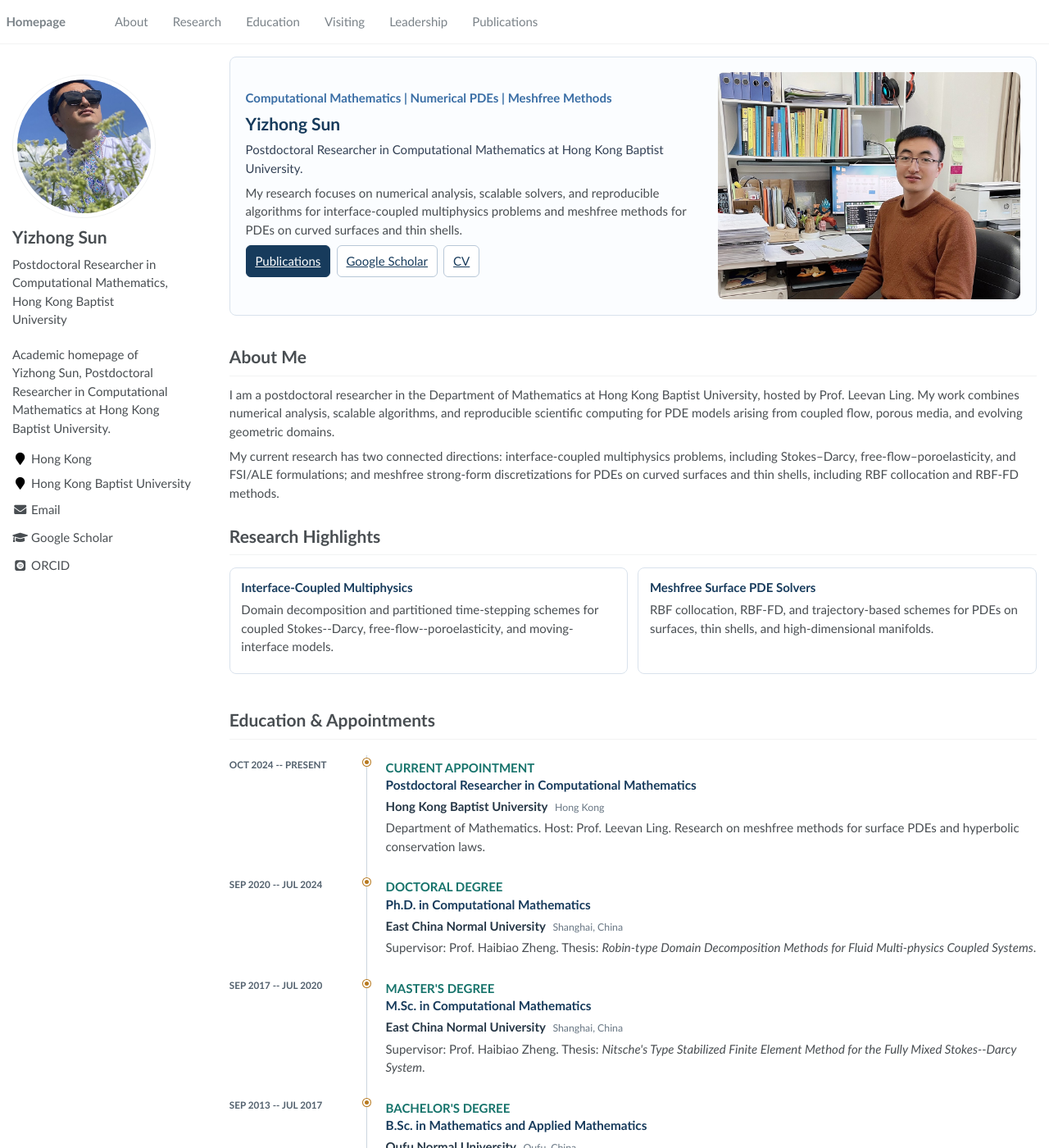
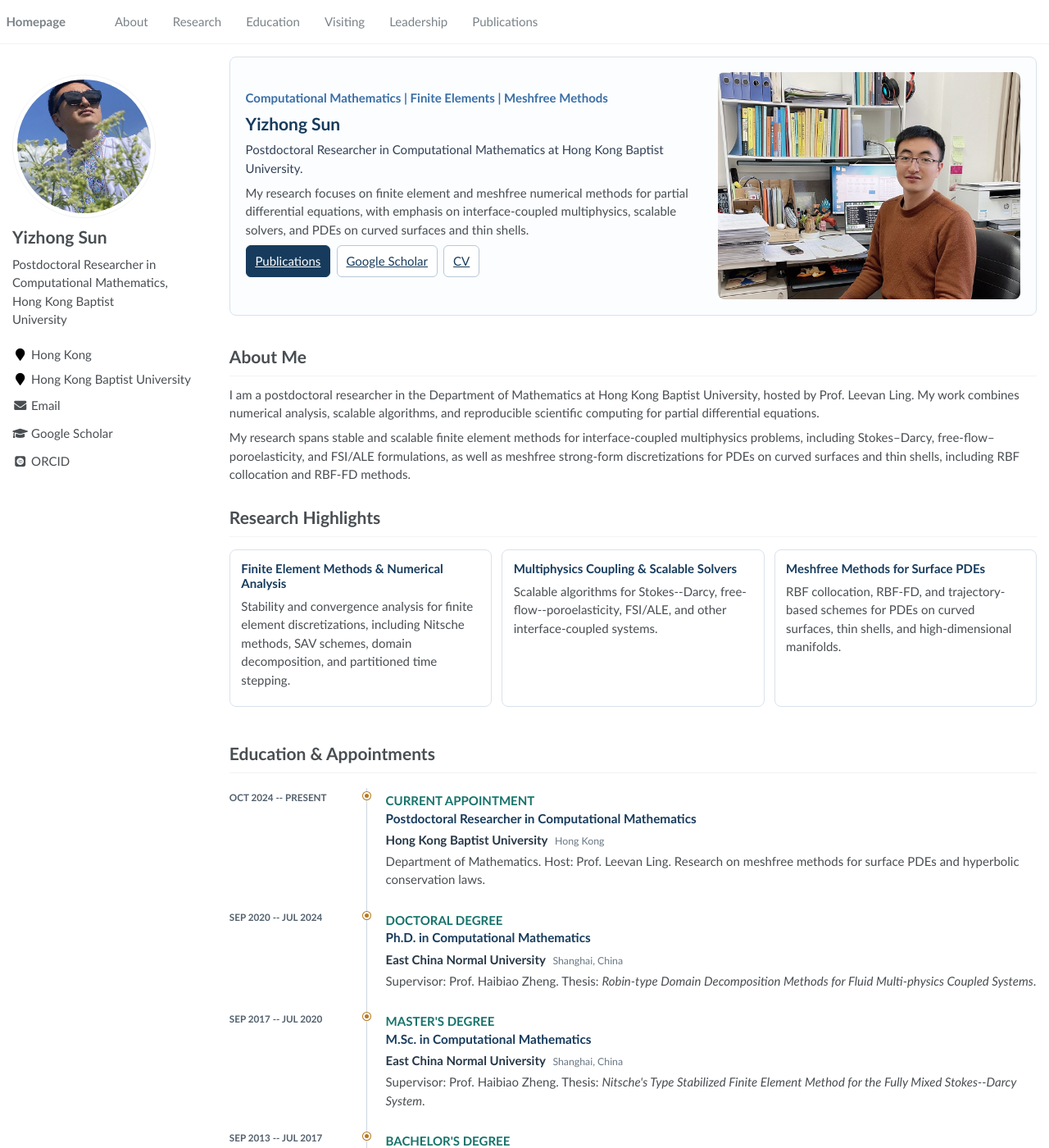
Before and after one commit to yzsun95/yzsun95.github.io, a Jekyll site: the page built from _pages/about.md, in a window 1280 px wide and 1400 px high. Shown: the whole window at 82% size. Built offline with Jekyll 4.4.1, drawn with Linux system fonts in a browser that asks for light colours; some web fonts are replaced; some of the changed text lies outside the part shown.

Commit message:
Refresh domain and research profile

```diff
--- a/_config.yml
+++ b/_config.yml
@@ -8,9 +8,9 @@
 # Site Settings
 title                    : "Yizhong Sun"
 description              : "Academic homepage of Yizhong Sun, Postdoctoral Researcher in Computational Mathematics at Hong Kong Baptist University."
-url                      : "https://bill950204.github.io"
-baseurl                  : "/yzsun95.github.io"
-repository               : "bill950204/yzsun95.github.io"
+url                      : "https://yzsun95.github.io"
+baseurl                  : ""
+repository               : "yzsun95/yzsun95.github.io"
 google_scholar_stats_use_cdn : true
 
 # google analytics
@@ -70,6 +70,9 @@ exclude:
   - tools
   - .superpowers
   - docs
+  - task_plan.md
+  - findings.md
+  - progress.md
   - google_scholar_crawler
   - "*.sublime-project"
   - "*.sublime-workspace"
--- a/_includes/author-profile.html
+++ b/_includes/author-profile.html
@@ -16,9 +16,6 @@
   <div class="author__urls-wrapper">
     <!-- <button class="btn btn--inverse">More Info & Contact</button> -->
     <ul class="author__urls social-icons">
-      {% if site.description %}
-        <li><div style="white-space: normal; margin-bottom: 1em;">{{ site.description }}</div></li>
-      {% endif %}
       {% if author.location %}
         <li><i class="fa fa-fw fa-map-marker" aria-hidden="true"></i> {{ author.location }}</li>
       {% endif %}
--- a/_pages/about.md
+++ b/_pages/about.md
@@ -10,11 +10,11 @@ redirect_from:
 
 <section class="home-hero">
   <div class="home-hero__text">
-    <p class="home-hero__eyebrow">Computational Mathematics | Numerical PDEs | Meshfree Methods</p>
+    <p class="home-hero__eyebrow">Computational Mathematics | Finite Elements | Meshfree Methods</p>
     <h1>Yizhong Sun</h1>
     <p class="home-hero__lead">Postdoctoral Researcher in Computational Mathematics at Hong Kong Baptist University.</p>
     <p>
-      My research focuses on numerical analysis, scalable solvers, and reproducible algorithms for interface-coupled multiphysics problems and meshfree methods for PDEs on curved surfaces and thin shells.
+      My research focuses on finite element and meshfree numerical methods for partial differential equations, with emphasis on interface-coupled multiphysics, scalable solvers, and PDEs on curved surfaces and thin shells.
     </p>
     <p class="home-hero__actions">
       <a class="home-button home-button--primary" href="#publications">Publications</a>
@@ -31,9 +31,9 @@ redirect_from:
 
 # About Me
 
-I am a postdoctoral researcher in the Department of Mathematics at Hong Kong Baptist University, hosted by Prof. Leevan Ling. My work combines numerical analysis, scalable algorithms, and reproducible scientific computing for PDE models arising from coupled flow, porous media, and evolving geometric domains.
+I am a postdoctoral researcher in the Department of Mathematics at Hong Kong Baptist University, hosted by Prof. Leevan Ling. My work combines numerical analysis, scalable algorithms, and reproducible scientific computing for partial differential equations.
 
-My current research has two connected directions: interface-coupled multiphysics problems, including Stokes--Darcy, free-flow--poroelasticity, and FSI/ALE formulations; and meshfree strong-form discretizations for PDEs on curved surfaces and thin shells, including RBF collocation and RBF-FD methods.
+My research spans stable and scalable finite element methods for interface-coupled multiphysics problems, including Stokes--Darcy, free-flow--poroelasticity, and FSI/ALE formulations, as well as meshfree strong-form discretizations for PDEs on curved surfaces and thin shells, including RBF collocation and RBF-FD methods.
 
 <span class="anchor" id="research"></span>
 
@@ -41,12 +41,16 @@ My current research has two connected directions: interface-coupled multiphysics
 
 <div class="research-grid">
   <article>
-    <h3>Interface-Coupled Multiphysics</h3>
-    <p>Domain decomposition and partitioned time-stepping schemes for coupled Stokes--Darcy, free-flow--poroelasticity, and moving-interface models.</p>
+    <h3>Finite Element Methods &amp; Numerical Analysis</h3>
+    <p>Stability and convergence analysis for finite element discretizations, including Nitsche methods, SAV schemes, domain decomposition, and partitioned time stepping.</p>
   </article>
   <article>
-    <h3>Meshfree Surface PDE Solvers</h3>
-    <p>RBF collocation, RBF-FD, and trajectory-based schemes for PDEs on surfaces, thin shells, and high-dimensional manifolds.</p>
+    <h3>Multiphysics Coupling &amp; Scalable Solvers</h3>
+    <p>Scalable algorithms for Stokes--Darcy, free-flow--poroelasticity, FSI/ALE, and other interface-coupled systems.</p>
+  </article>
+  <article>
+    <h3>Meshfree Methods for Surface PDEs</h3>
+    <p>RBF collocation, RBF-FD, and trajectory-based schemes for PDEs on curved surfaces, thin shells, and high-dimensional manifolds.</p>
   </article>
 </div>
 
@@ -135,7 +139,7 @@ My current research has two connected directions: interface-coupled multiphysics
 
 # Technical Skills
 
-- **Scientific computing and PDE solvers:** FreeFEM++, Python/FEniCS, MATLAB, RBF collocation, RBF-FD, and point-cloud surface operators.
+- **Finite element and meshfree PDE solvers:** FreeFEM++, Python/FEniCS, MATLAB, domain decomposition, Nitsche methods, RBF collocation, RBF-FD, and point-cloud surface operators.
 - **Geometry, meshing, and vascular workflows:** CAD basics, Gmsh, and SimVascular for surface/volume mesh generation and preprocessing.
 
 <span class="anchor" id="publications"></span>
--- a/assets/css/main.scss
+++ b/assets/css/main.scss
@@ -174,7 +174,7 @@ h1:before, .anchor:before {
 
 .research-grid {
     display: grid;
-    grid-template-columns: repeat(2, minmax(0, 1fr));
+    grid-template-columns: repeat(3, minmax(0, 1fr));
     gap: .8rem;
     margin: 1rem 0 1.5rem;
 }
```
